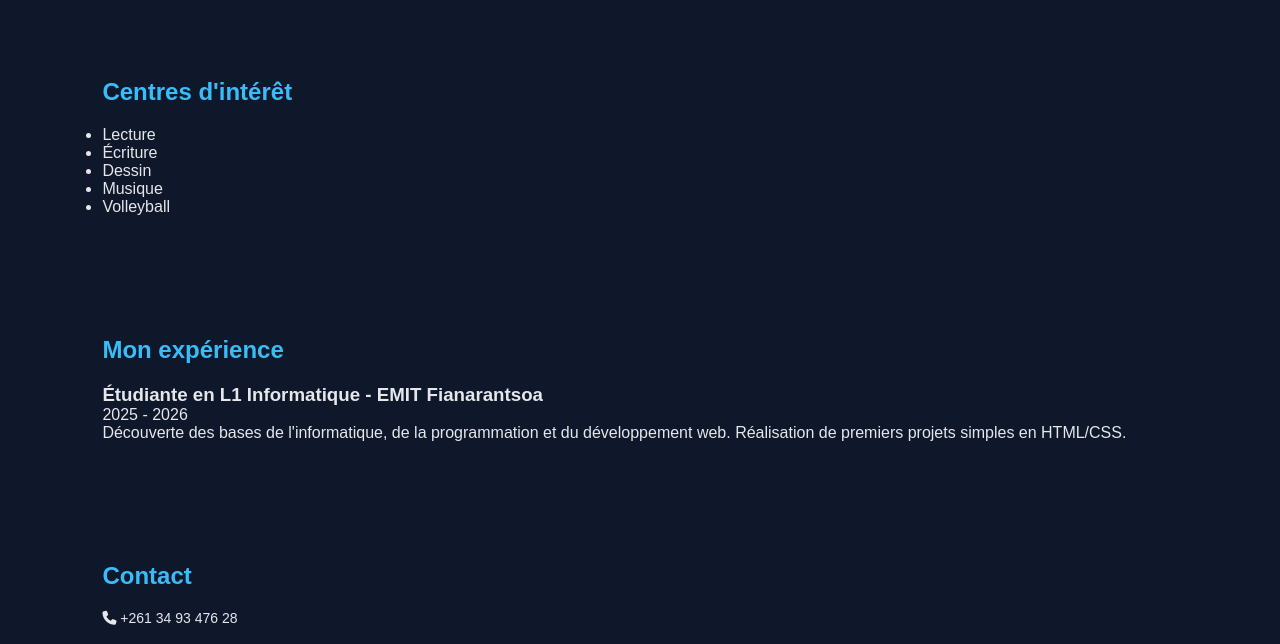
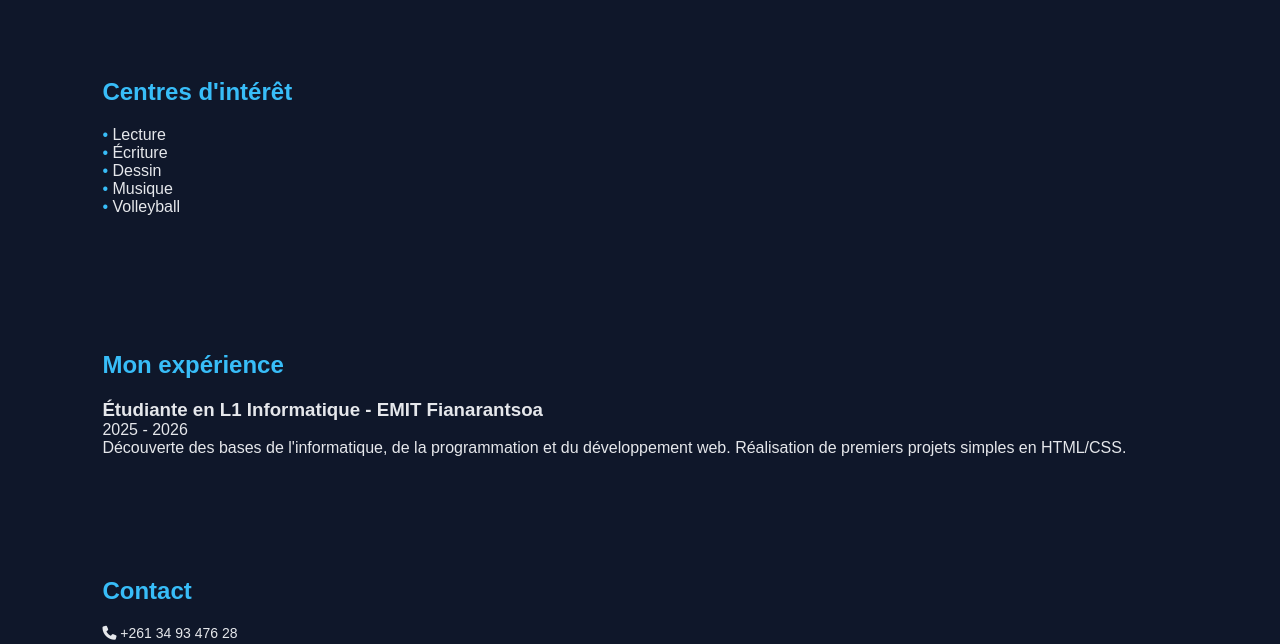
Before and after one commit to Sombiniaina08/portefolio, a plain HTML site: page index.html in a window 1280 px wide. Shown: the part 1660-2304 px from the top of the page. Drawn offline with Linux system fonts and the light colour scheme.

Commit message:
Update style.css

```diff
--- a/style.css
+++ b/style.css
@@ -162,6 +162,18 @@ section h2 {
 }
 
 
+/* ========== CENTRE D'INTEREÊT ========== */
+.interests ul {
+  list-style: none;
+  margin-bottom: 15px;
+}
+
+.interests li::before {
+  content: "• ";
+  color: #38bdf8;
+}
+
+
 /* ========== RÉSEAUX SOCIAUX ========== */
 
 .social-icons {
```
